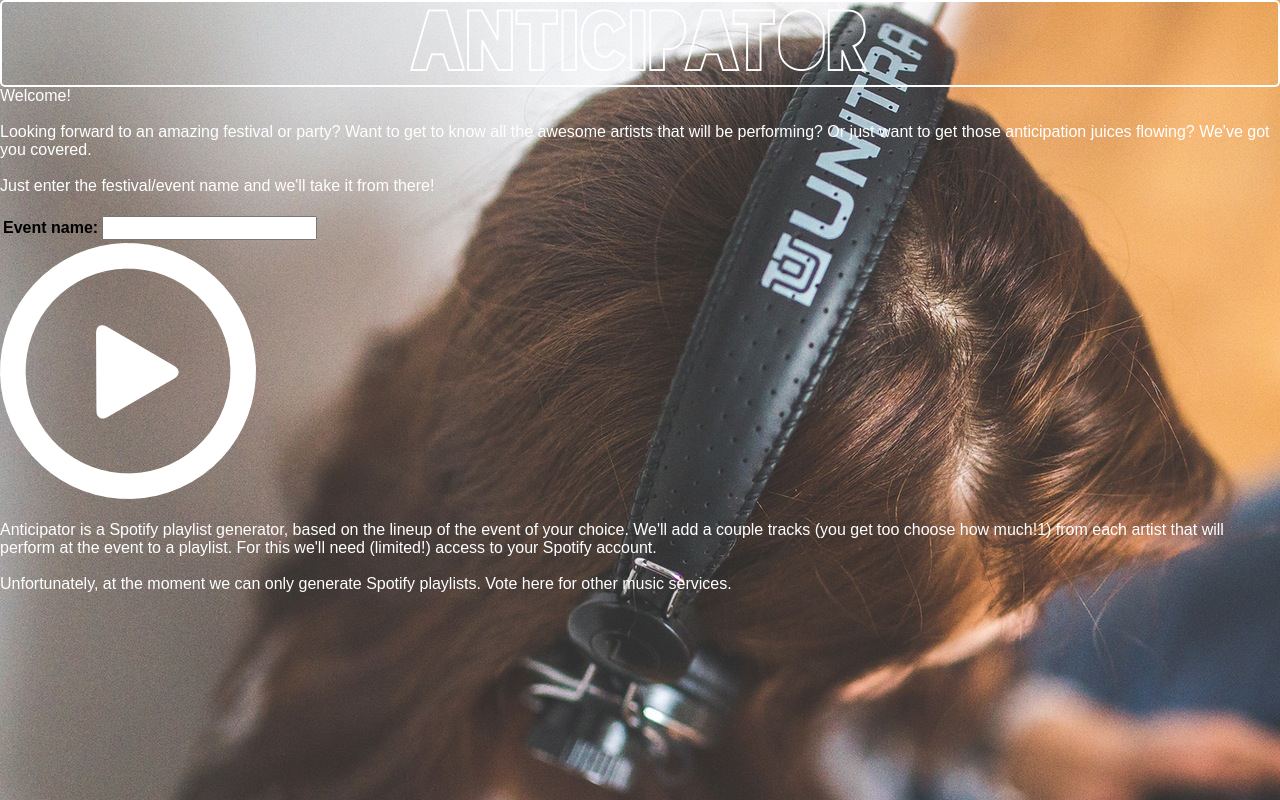
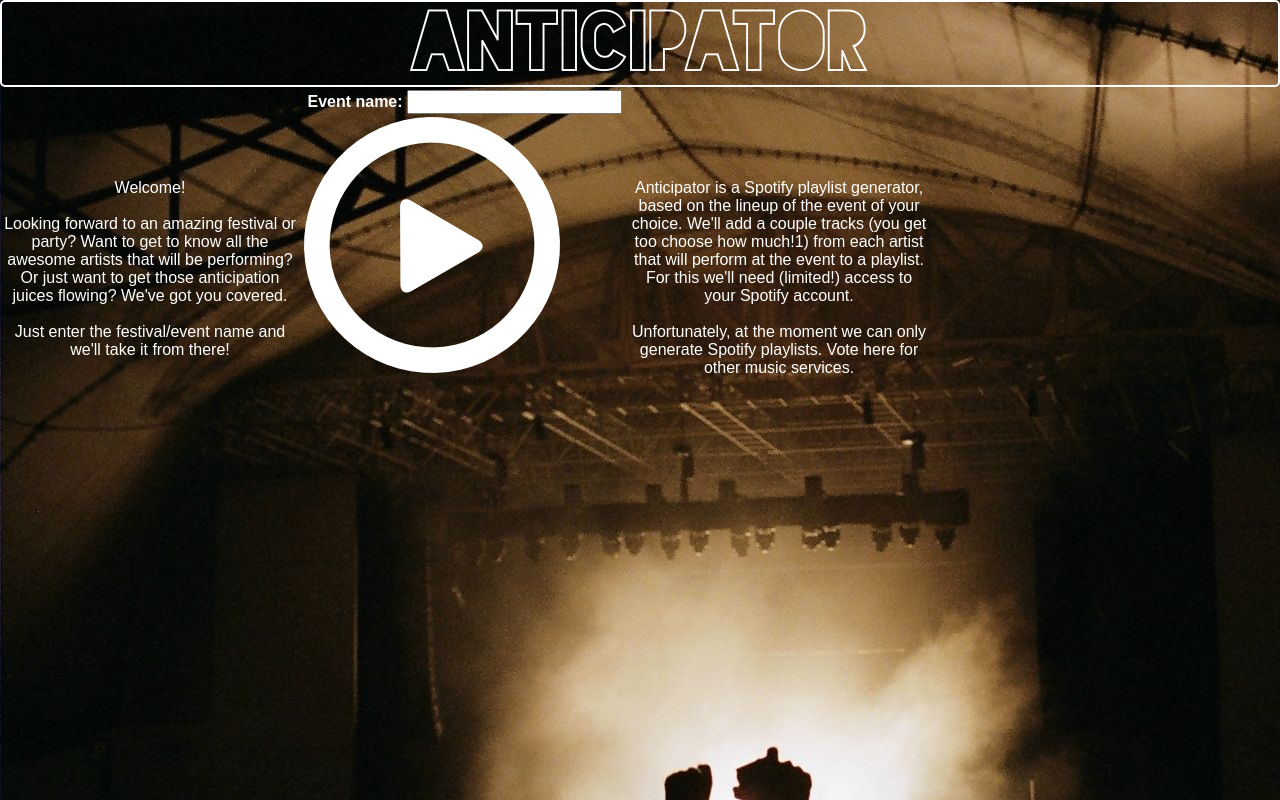
Before and after one commit to smoquet/anticipator, a Django app: page / in a window 1280 px wide. Run offline with Django 3.2, Linux system fonts and the light colour scheme; some web fonts are replaced.

Commit message:
laatste styling

```diff
--- a/form/static/form/resultstyle.css
+++ b/form/static/form/resultstyle.css
@@ -35,6 +35,7 @@ li{
 
 .form{
   display: inline-block;
+  color: white;
 }
 .results{
   display: inline-block;
@@ -82,7 +83,10 @@ font-family: 'Candal';
 }
 
 .paragraph{
+  display: inline-block;
+  width: 300px;
 color: white;
+text-align: center;
 }
 
   .listen{
--- a/form/templates/form/index.html
+++ b/form/templates/form/index.html
@@ -14,7 +14,7 @@
 
 <!-- <div class="background" > -->
 <div>
-  <body background ="../../static/pictures/resultbackground.jpg" >
+  <body background ="../../static/pictures/festival2.jpg" >
   <div class="title">
     Anticipator
   </div>
```
Also changed, not shown: form/static/form/style.css (+9 -0 lines).
